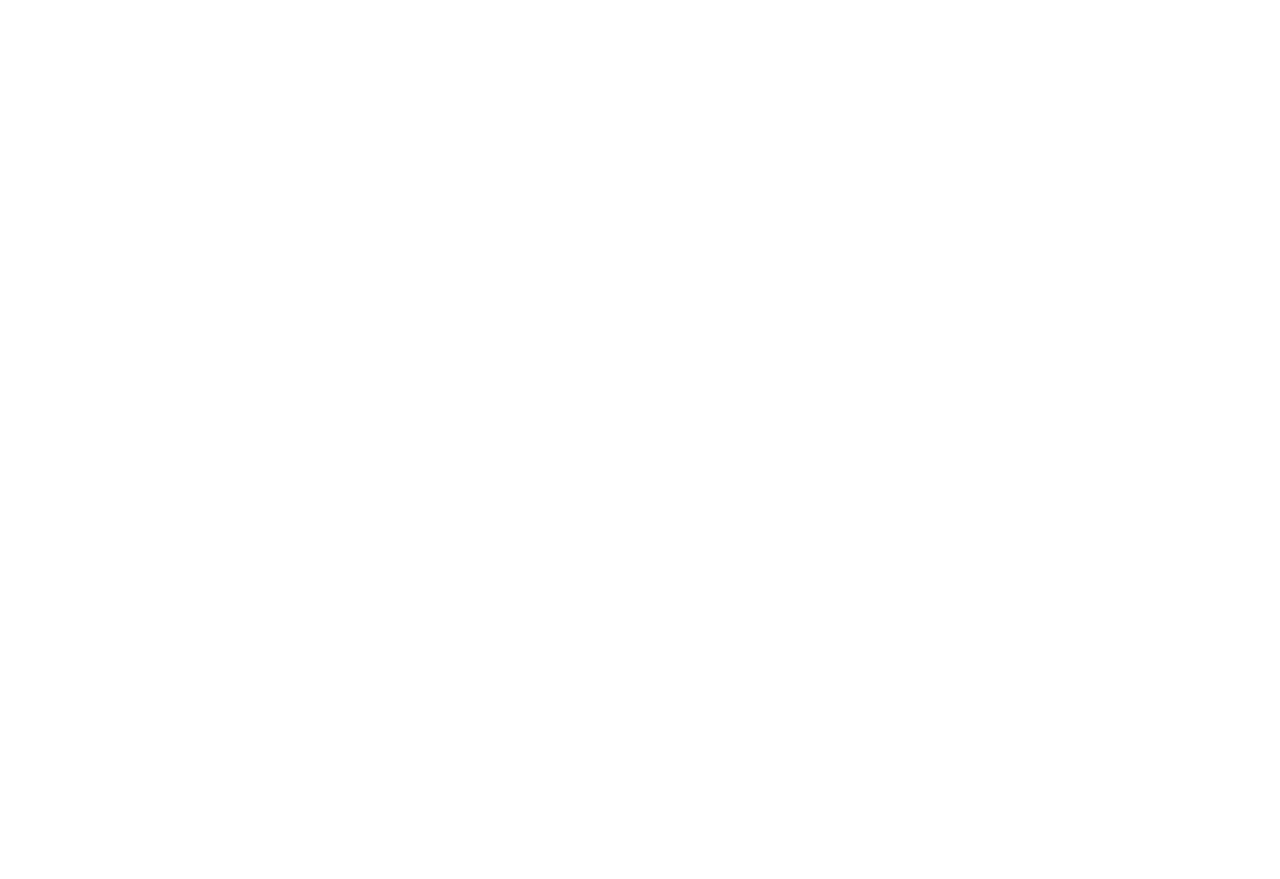
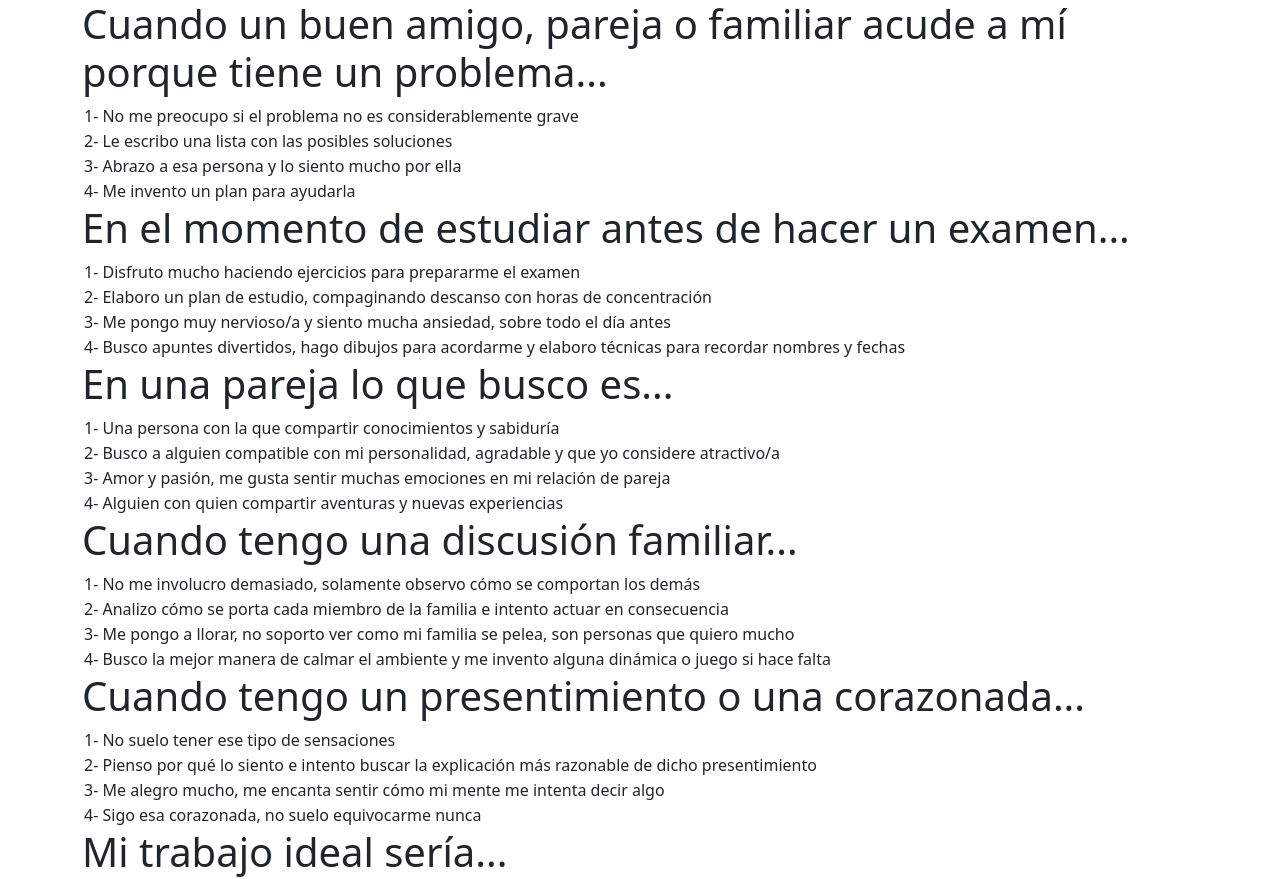
Before and after one commit to alexispathe/UNI_DU_test_herrman, a plain HTML site: page index.html in a window 1280 px wide. Shown: the top 879 px of the page. Before the commit the page ends 800 px from the top, so only its background shows below. Drawn offline with nearby package versions, Linux system fonts and the light colour scheme.

Commit message:
Se lanza una version que se muestra las preguntas y opciones

```diff
--- a/index.html
+++ b/index.html
@@ -4,10 +4,14 @@
     <meta charset="UTF-8">
     <meta http-equiv="X-UA-Compatible" content="IE=edge">
     <meta name="viewport" content="width=device-width, initial-scale=1.0">
-    <title>Test</title>
+    <title>Test de Herrmann</title>
+    <link rel="stylesheet" href="https://cdn.jsdelivr.net/npm/bootstrap@5.2.3/dist/css/bootstrap.min.css" integrity="sha384-rbsA2VBKQhggwzxH7pPCaAqO46MgnOM80zW1RWuH61DGLwZJEdK2Kadq2F9CUG65" crossorigin="anonymous">
 
 </head>
 <body>
+    <div class="container">
 
+    </div>
+    <script src="index.js"></script>
 </body>
 </html>
--- a/index.js
+++ b/index.js
@@ -0,0 +1,97 @@
+const getQuestions =()=>{
+    const container = document.querySelector('.container');
+    // En esta funcion vamos a devolver todas las preguntas para mostrarlas en la pagina
+    const preguntas = [
+        {
+            question :'Cuando un buen amigo, pareja o familiar acude a mí porque tiene un problema...',
+            options :[
+                'No me preocupo si el problema no es considerablemente grave',
+                'Le escribo una lista con las posibles soluciones',
+                'Abrazo a esa persona y lo siento mucho por ella',
+                'Me invento un plan para ayudarla'
+            ]
+        },
+        {
+            question :'En el momento de estudiar antes de hacer un examen...',
+            options :[
+                'Disfruto mucho haciendo ejercicios para prepararme el examen',
+                'Elaboro un plan de estudio, compaginando descanso con horas de concentración',
+                'Me pongo muy nervioso/a y siento mucha ansiedad, sobre todo el día antes',
+                'Busco apuntes divertidos, hago dibujos para acordarme y elaboro técnicas para recordar nombres y fechas',
+            ]
+        },
+        {
+            question :'En una pareja lo que busco es...',
+            options :[
+                'Una persona con la que compartir conocimientos y sabiduría',
+                'Busco a alguien compatible con mi personalidad, agradable y que yo considere atractivo/a',
+                'Amor y pasión, me gusta sentir muchas emociones en mi relación de pareja',
+                'Alguien con quien compartir aventuras y nuevas experiencias',
+            ]
+        },
+        {
+            question :'Cuando tengo una discusión familiar...',
+            options :[
+               ' No me involucro demasiado, solamente observo cómo se comportan los demás',
+                'Analizo cómo se porta cada miembro de la familia e intento actuar en consecuencia',
+                'Me pongo a llorar, no soporto ver como mi familia se pelea, son personas que quiero mucho',
+                'Busco la mejor manera de calmar el ambiente y me invento alguna dinámica o juego si hace falta'
+            ]
+        },
+        {
+            question :'Cuando tengo un presentimiento o una corazonada...',
+            options :[
+                'No suelo tener ese tipo de sensaciones',
+                'Pienso por qué lo siento e intento buscar la explicación más razonable de dicho presentimiento',
+                'Me alegro mucho, me encanta sentir cómo mi mente me intenta decir algo',
+                'Sigo esa corazonada, no suelo equivocarme nunca',
+            ]
+        },
+        {
+            question :'Mi trabajo ideal sería...',
+            options :[
+                'Profesor/a de matemáticas, física o empresario/a',
+                'Administrativo/a, contable o gerente',
+                'Psicólogo/a, periodista o trabajador/a social',
+                'Arquitecto, compositor/a, escritor/a, poeta o diseñador/a'
+            ]
+        }
+
+    ];
+    // Crearemos una etiqueta contenedora para mostrar las preguntas
+    const questionContainer = document.createElement('form');
+    questionContainer.className = 'questionContainer';
+    // Crearemos una etiqueta select para guardar las opciones
+    const question = document.createElement('section');
+
+
+    preguntas.map((pregunta, i)=>{
+        const h1 = document.createElement('h1')
+        h1.textContent = pregunta.question;
+        question.append(h1);
+        // Crearemos una etiqueta contenedora para cada opcion de respuesta
+        pregunta.options.map((option, j)=>{
+        const optionContainer = document.createElement('option');
+        optionContainer.className = 'option';
+        // Creamos un parrafo para mostrar la pregunta
+        const p = document.createElement('p');
+        // console.log(option)
+        p.textContent = `${j+1}- ${option}`;
+            optionContainer.append(p);
+            question.append(optionContainer);
+        })
+        questionContainer.append(question)
+    })
+    container.append(questionContainer);
+    handleClick();
+
+}
+const handleClick =()=>{
+    const options = document.querySelectorAll('.option');
+    options.forEach((option, i)=>{
+        option.addEventListener('click',()=>{
+            console.log(i+1)
+        });
+    })
+}
+getQuestions();
```
